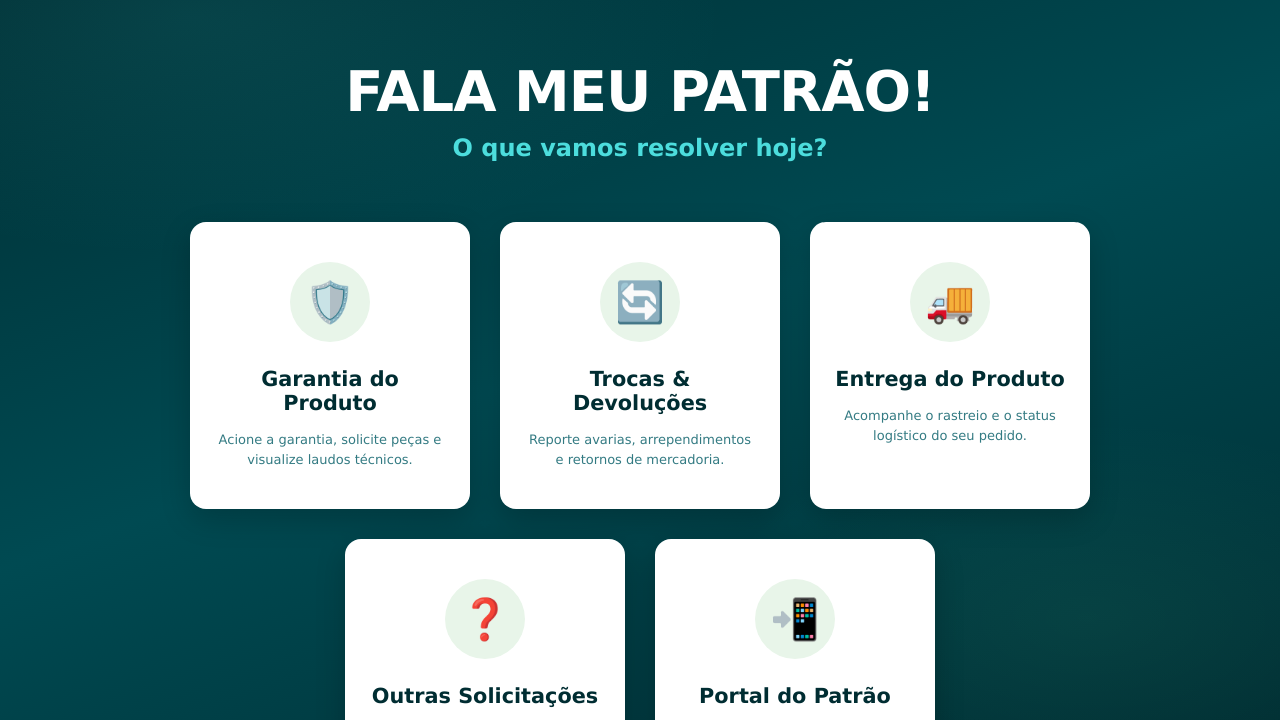
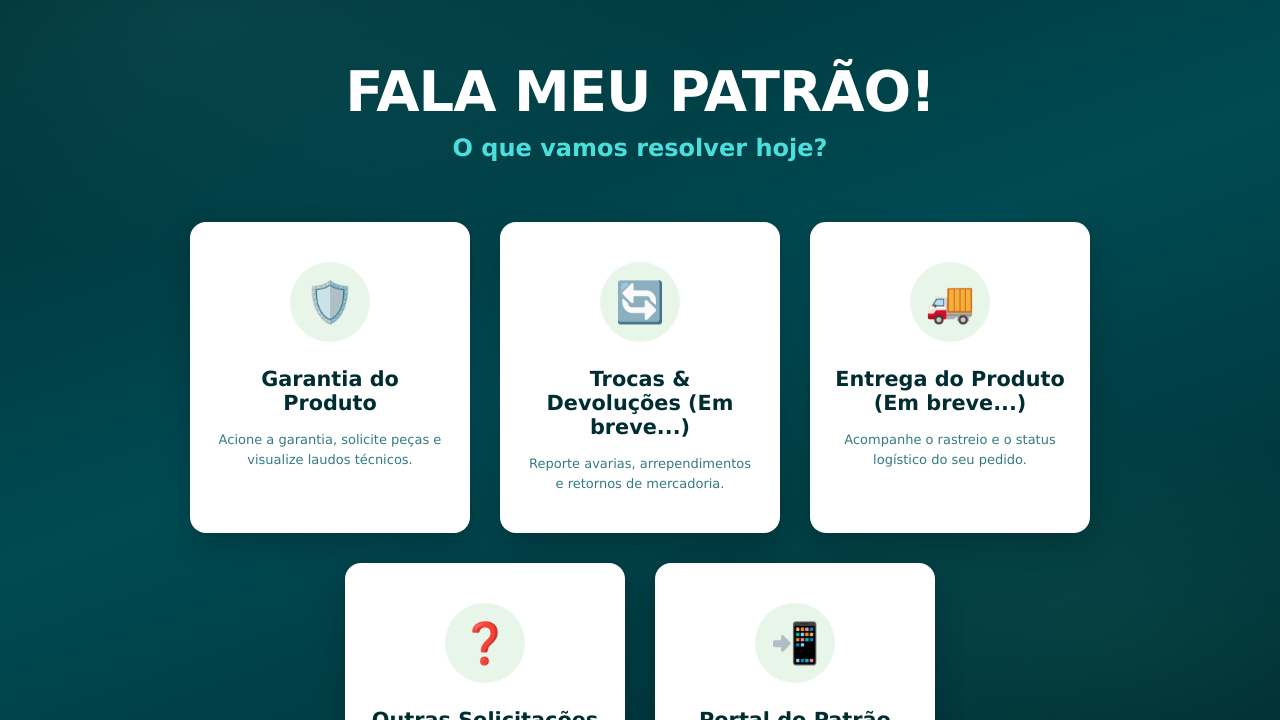
Before and after one commit to matheusalveslev/projetoformPatrao, a plain HTML site: page index.html in a window 1280 px wide. Shown: the part 63-783 px from the top of the page. Drawn offline with Linux system fonts and the light colour scheme.

Commit message:
Update index.html

```diff
--- a/index.html
+++ b/index.html
@@ -179,7 +179,7 @@
                     <div class="icon-wrapper">
                         <div class="hub-icon">🔄</div>
                     </div>
-                    <div class="hub-title">Trocas & Devoluções</div>
+                    <div class="hub-title">Trocas & Devoluções (Em breve...)</div>
                     <p class="hub-desc">Reporte avarias, arrependimentos e retornos de mercadoria.</p>
                 </a>
 
@@ -188,7 +188,7 @@
                     <div class="icon-wrapper">
                         <div class="hub-icon">🚚</div>
                     </div>
-                    <div class="hub-title">Entrega do Produto</div>
+                    <div class="hub-title">Entrega do Produto (Em breve...)</div>
                     <p class="hub-desc">Acompanhe o rastreio e o status logístico do seu pedido.</p>
                 </a>
 
@@ -197,7 +197,7 @@
                     <div class="icon-wrapper">
                         <div class="hub-icon">❓</div>
                     </div>
-                    <div class="hub-title">Outras Solicitações</div>
+                    <div class="hub-title">Outras Solicitações (Em breve...)</div>
                     <p class="hub-desc">Tire suas dúvidas com nosso time de atendimento.</p>
                 </a>
 
@@ -207,7 +207,7 @@
                     <div class="icon-wrapper">
                         <div class="hub-icon">📲</div>
                     </div>
-                    <div class="hub-title">Portal do Patrão</div>
+                    <div class="hub-title">Portal do Patrão (Em breve...)</div>
                     <p class="hub-desc">Fique por dentro dos acontecimentos, comunicados e treinamentos!</p>
                 </a>
 
```
